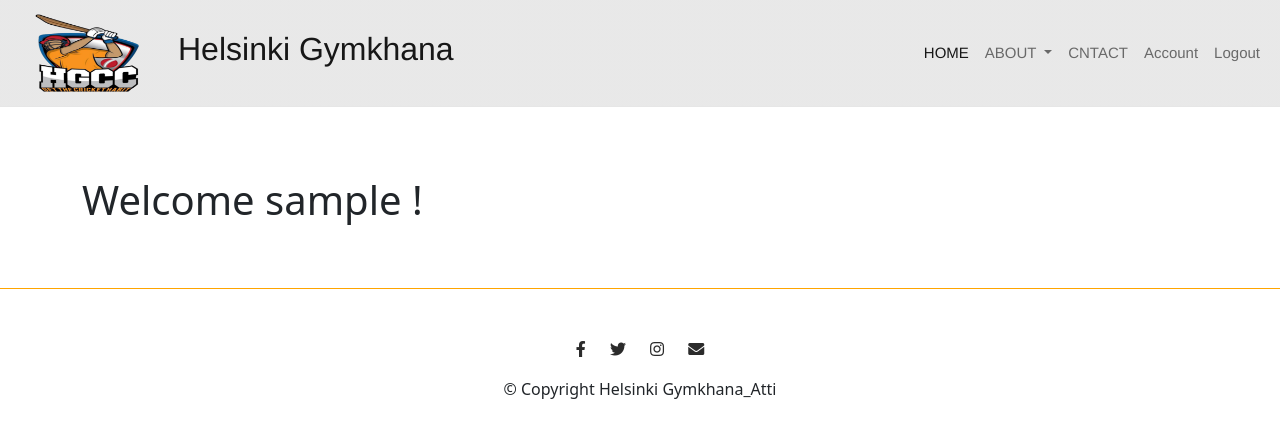
After one commit to AttiR/Gymkhana-gladiators-cc, a Flask app: page /user_account in a window 1280 px wide. The commit adds this page. Shown: the top 438 px of the page. Run offline with Flask 2, Linux system fonts and the light colour scheme; the visitor is signed in with stand-in values (Sample User, id 1); data comes from the database, SQL or seed files in the repository.

Commit message:
Login, logout, accunt

```diff
--- a/app/models.py
+++ b/app/models.py
@@ -1,7 +1,19 @@
 from flask import current_app
 from datetime import datetime, timezone
-from werkzeug.security import generate_password_hash, check_password_hash
-from .import db
+
+from .import db, login_manager
+from flask_login import UserMixin
+
+# decorator: to reload the user from user id stored in the session
+@login_manager.user_loader
+def load_user(user_id):
+    return User.query.get(int(user_id))
+
+# The extension will expect certain to have certain attributes and methodes
+# is_authenticated, is_active, is_anonymouse get_id we can do manullay but
+#we will import class User Mixin will do all these things for us
+
+
 
 
 # Contact Database Model
@@ -21,7 +33,7 @@ class Feedback(db.Model):
         self.feedback=feedback
 
 # User Database
-class User(db.Model):
+class User(db.Model, UserMixin):
     __tablename__ = 'users'
     id = db.Column(db.Integer, primary_key=True)
     name= db.Column(db.String(200), nullable=False)
--- /dev/null
+++ b/app/public/__init__.py
@@ -0,0 +1,5 @@
+from flask import Blueprint
+
+public = Blueprint('public', __name__)
+
+from . import views
--- /dev/null
+++ b/app/public/views.py
@@ -0,0 +1,8 @@
+from flask import render_template
+from . import public
+from flask_login import login_required
+
+@public.route('/user_account')
+@login_required #only authenticated user access these route
+def account():
+    return render_template('public/Account.html')
--- a/app/static/css/styles.css
+++ b/app/static/css/styles.css
@@ -214,6 +214,14 @@ nav li a:hover:not(.active) {
   align-items: stretch;
 }
 
+/*************User Account*****/
+#section_account {
+  margin-top: 110px;
+}
+.user_account {
+  margin: 11rem auto 4rem auto;
+}
+
 /**** Registration Section ****/
 #register-section {
   margin-top: 110px;
--- /dev/null
+++ b/app/templates/public/Account.html
@@ -0,0 +1,10 @@
+{% extends "public/templates/public_template.html" %} {% block title %} User Account -Helsinki
+Gymkhana CC {% endblock %} {% block main %}
+<section id="section_account">
+
+    <div class="container user_account">
+       <h1>Welcome {{ current_user.username }} !</h1>
+    </div>
+
+</section>
+{% endblock %}
--- a/app/templates/public/templates/public_template.html
+++ b/app/templates/public/templates/public_template.html
@@ -89,6 +89,16 @@
                 <a class="nav-link" href="{{ url_for('main.contact') }}">CNTACT</a>
               </li>
 
+              <!----- Logout Functionality ----->
+                {% if current_user.is_authenticated %}
+                  <li class="nav-item">
+                    <a class="nav-link" href="{{ url_for('public.account') }}">Account</a>
+                  </li>
+                  <li class="nav-item">
+                    <a class="nav-link" href="{{ url_for('auth.logout') }}">Logout</a>
+                  </li>
+
+                {% else %}
                     <li class="nav-item dropdown">
                       <a
                         class="nav-link dropdown-toggle"
@@ -103,10 +113,10 @@
                       <ul class="dropdown-menu" aria-labelledby="navbarDropdown">
                         <li><a class="dropdown-item" href="{{ url_for('auth.signup') }}">Sign Up</a></li>
                         <li><a class="dropdown-item" href="{{ url_for('auth.login') }}">Sign In</a></li>
+                      </ul>
+                    </li>
+                {% endif %}
 
-
-
-                </ul>
             </ul>
 
 
--- a/install_commands.txt
+++ b/install_commands.txt
@@ -8,3 +8,7 @@ pip install psycopg2-binary
 pip install Flask-SQLAlchemy
 pip install flask_mail
 pip install flask-login
+
+for creating data tablein shell after init app create_app
+from yourapp import db, create_app
+db.create_all(app=create_app())
```
Also changed, not shown: app/__init__.py (+11 -3 lines), app/auth/views.py (+35 -5 lines), app/public/forms.py (added). Lines whose indentation alone changed are shown as unchanged.
